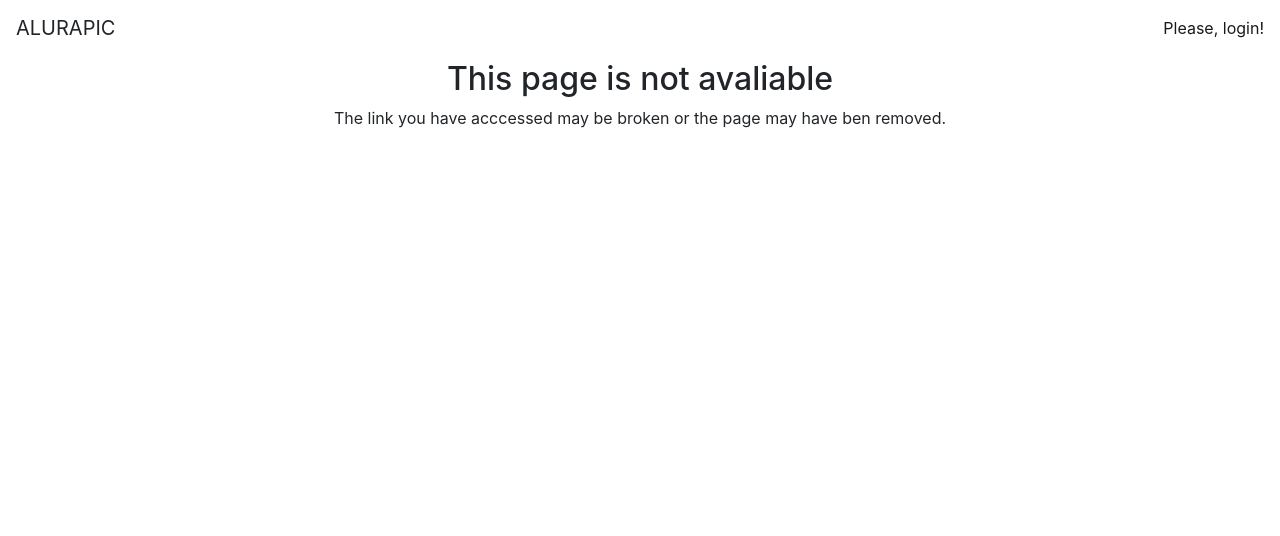
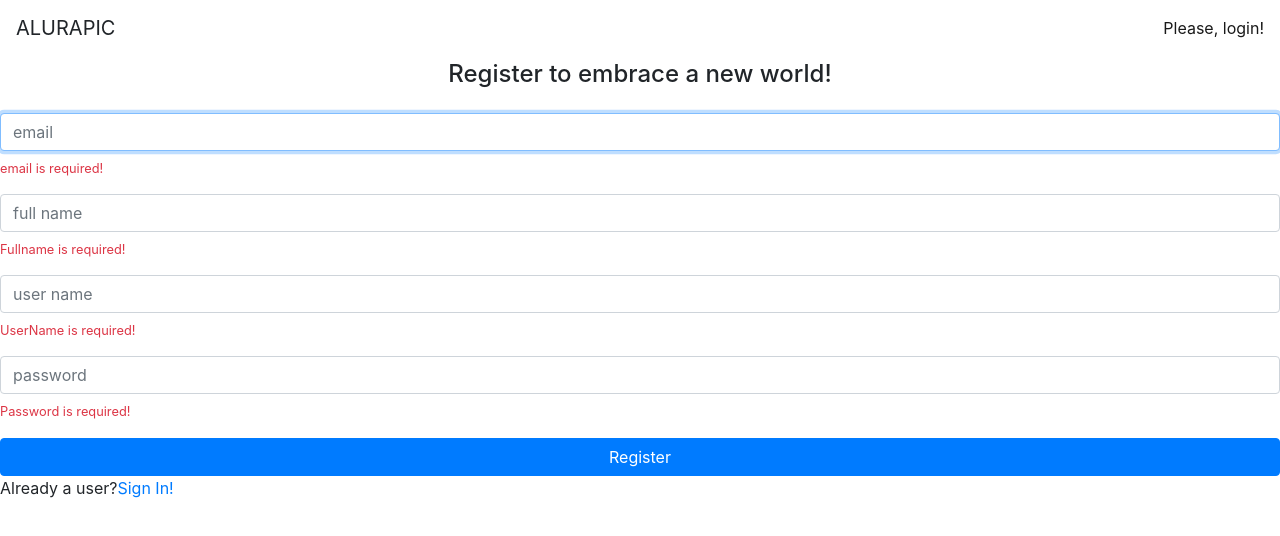
Before and after one commit to mnishimori/aluraAngularParte1, an Angular app: page /signup in a window 1280 px wide. Shown: the top 536 px of the page. Built offline with nearby package versions, Linux system fonts and the light colour scheme.

Commit message:
Página para signup e validação

```diff
--- a/src/app/app-routing.module.ts
+++ b/src/app/app-routing.module.ts
@@ -7,12 +7,17 @@
 
 import { PhotoFormComponent } from './photos/photo-form/photo-form.component';
 import { PhotoListComponent } from './photos/photo-list/photo-list.component';
+import { SignupComponent } from './home/signup/signup.component';
 
 const routes: Routes = [
   {
     path: '',
     component: SigninComponent,
     canActivate: [ AuthGuard ]
+  },
+  {
+    path: 'signup',
+    component: SignupComponent,
   },
   {
     path: 'user/:userName',
--- a/src/app/home/home.module.ts
+++ b/src/app/home/home.module.ts
@@ -4,12 +4,14 @@
 import { CommonModule } from '@angular/common';
 import { SigninComponent } from './signin/signin.component';
 import { ReactiveFormsModule } from '@angular/forms';
+import { SignupComponent } from './signup/signup.component';
 
 
 
 @NgModule({
   declarations: [
-    SigninComponent
+    SigninComponent,
+    SignupComponent
   ],
   imports: [
     CommonModule,
--- /dev/null
+++ b/src/app/home/signup/signup.component.html
@@ -0,0 +1,71 @@
+<h4 class="text-center"> Register to embrace a new world!</h4>
+
+<form [formGroup]="signupForm" class="form mt-4">
+    <div class="form-group">
+        <input formControlName="email" placeholder="email" class="form-control" autofocus >
+        <app-vmessage
+          *ngIf="signupForm.get('email').errors?.required"
+          text="email is required!">
+        </app-vmessage>
+        <app-vmessage
+          *ngIf="signupForm.get('email').errors?.email"
+          text="email is invalid!">
+        </app-vmessage>
+    </div>
+
+    <div class="form-group">
+        <input formControName="fullName" placeholder="full name" class="form-control">
+        <app-vmessage
+          *ngIf="signupForm.get('fullName').errors?.required"
+          text="Fullname is required!">
+        </app-vmessage>
+        <app-vmessage
+          *ngIf="signupForm.get('fullName').errors?.minlength"
+          text="Mininum length is 2!">
+        </app-vmessage>
+        <app-vmessage
+          *ngIf="signupForm.get('fullName').errors?.maxlength"
+          text="Maximum length is 40!">
+        </app-vmessage>
+    </div>
+
+    <div class="form-group">
+        <input formControlName="userName" placeholder="user name" class="form-control">
+        <app-vmessage
+          *ngIf="signupForm.get('userName').errors?.required"
+          text="UserName is required!">
+        </app-vmessage>
+        <app-vmessage
+          *ngIf="signupForm.get('userName').errors?.minlength"
+          text="Mininum length is 2!">
+        </app-vmessage>
+        <app-vmessage
+          *ngIf="signupForm.get('userName').errors?.maxlength"
+          text="Maximum length is 30!">
+        </app-vmessage>
+        <app-vmessage
+          *ngIf="signupForm.get('userName').errors?.pattern"
+          text="Must be lowercase">
+        </app-vmessage>
+    </div>
+
+    <div class="form-group">
+        <input formControlName="password" type="password" placeholder="password" class="form-control">
+        <app-vmessage
+          *ngIf="signupForm.get('password').errors?.required"
+          text="Password is required!">
+        </app-vmessage>
+        <app-vmessage
+          *ngIf="signupForm.get('password').errors?.minlength"
+          text="Mininum length is 8!">
+        </app-vmessage>
+        <app-vmessage
+          *ngIf="signupForm.get('password').errors?.maxlength"
+          text="Maximum length is 14!">
+        </app-vmessage>
+    </div>
+
+    <button class="btn btn-primary btn-block">Register</button>
+
+    <p>Already a user?<a [routerLink]="['']">Sign In!</a></p>
+</form>
--- /dev/null
+++ b/src/app/home/signup/signup.component.ts
@@ -0,0 +1,24 @@
+import { FormGroup, FormBuilder, Validators } from '@angular/forms';
+import { Component, OnInit } from '@angular/core';
+
+@Component({
+  // selector: 'app-signup', o selector deste componente pode ser omitido, porque ele não será utilizado em um template de outro componente.
+  templateUrl: './signup.component.html',
+  styleUrls: ['./signup.component.css']
+})
+export class SignupComponent implements OnInit {
+
+  signupForm: FormGroup;
+
+  constructor(private formBuilder: FormBuilder) { }
+
+  ngOnInit(): void {
+    this.signupForm = this.formBuilder.group({
+      email: ['', [Validators.required, Validators.email] ],
+      fullName: ['', [Validators.required, Validators.minLength(2), Validators.maxLength(40)]],
+      userName: ['', [Validators.required, Validators.minLength(2), Validators.maxLength(30), Validators.pattern(/^[a-z0-9_\-]+$/)]],
+      password: ['', [Validators.required, Validators.minLength(8), Validators.maxLength(14)]]
+    });
+  }
+
+}
```
Also changed, not shown: src/app/home/signup/signup.component.css (added).
